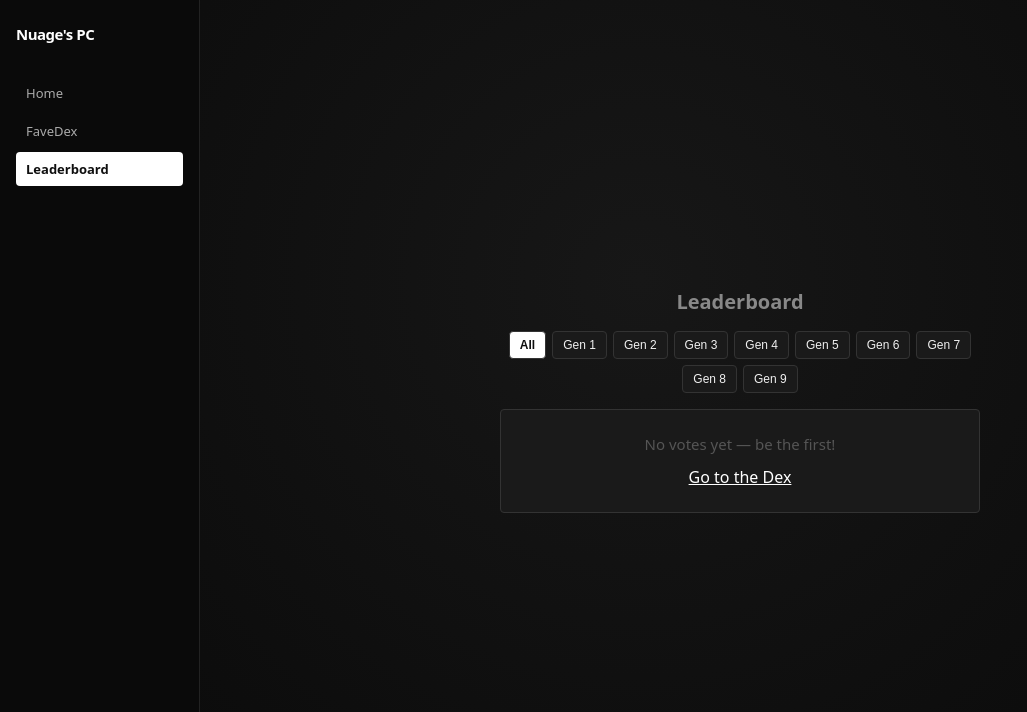
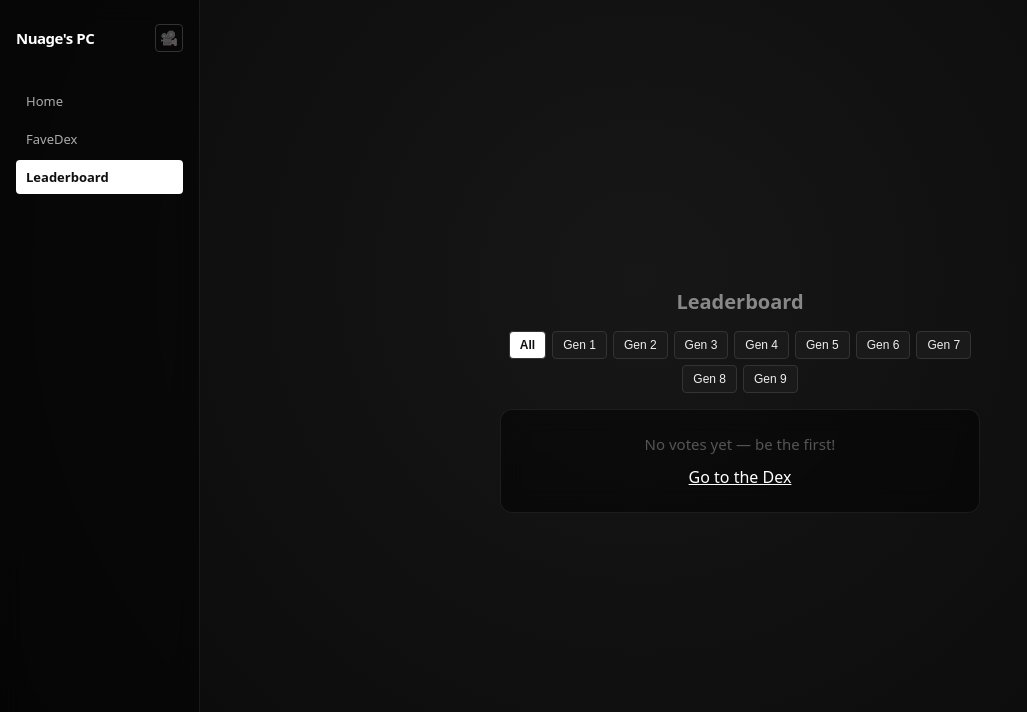
Before and after one commit to nuageuk/FaveDex, a React (Vite) app: page /results in a window 1280 px wide. Shown: the top 712 px of the page, without its empty margins (0-1027 px from the left). Built offline with nearby package versions, Linux system fonts and the light colour scheme; what bad-words would draw is missing.

Commit message:
feat: glassmorphism styling across all page cards and sidebar/toggle for darkmode and video

```diff
--- a/src/App.css
+++ b/src/App.css
@@ -1,4 +1,21 @@
 * { box-sizing: border-box; margin: 0; padding: 0; }
+
+.theme-video {
+  --panel-bg: rgba(0, 0, 0, 0.45);
+  --panel-blur: blur(12px);
+  --panel-border-color: rgba(255, 255, 255, 0.08);
+}
+
+.theme-dark {
+  --panel-bg: rgba(20, 20, 20, 0.95);
+  --panel-blur: none;
+  --panel-border-color: #333;
+}
+
+.theme-dark .bg-video,
+.theme-dark .bg-video-overlay {
+  display: none;
+}
 
 body {
   background: radial-gradient(circle at 50% 35%, #171717 0%, #0f0f0f 55%, #090909 100%);
@@ -184,8 +201,10 @@ p {
     right: 0;
     height: 56px;
     padding: 0 16px;
-    background: #0a0a0a;
-    border-bottom: 1px solid #222;
+    background: var(--panel-bg);
+    backdrop-filter: var(--panel-blur);
+    -webkit-backdrop-filter: var(--panel-blur);
+    border-bottom: 1px solid var(--panel-border-color);
     box-sizing: border-box;
     z-index: 200;
   }
--- a/src/App.jsx
+++ b/src/App.jsx
@@ -1,13 +1,25 @@
+import { useEffect, useState } from 'react'
 import { Routes, Route } from 'react-router-dom'
 import Landing from './pages/Landing.jsx'
 import Dex from './pages/Dex.jsx'
 import Results from './pages/Results.jsx'
 import Navbar from './components/Navbar.jsx'
+import { getStoredTheme, setStoredTheme } from './utils/theme'
 
 export default function App() {
+  const [theme, setTheme] = useState(getStoredTheme)
+
+  useEffect(() => {
+    setStoredTheme(theme)
+  }, [theme])
+
+  function toggleTheme() {
+    setTheme((current) => (current === 'video' ? 'dark' : 'video'))
+  }
+
   return (
-    <>
-      <Navbar />
+    <div className={`theme-${theme}`}>
+      <Navbar theme={theme} onToggleTheme={toggleTheme} />
       <div className="app-content">
         <Routes>
           <Route path="/" element={<Landing />} />
@@ -15,6 +27,6 @@ export default function App() {
           <Route path="/results" element={<Results />} />
         </Routes>
       </div>
-    </>
+    </div>
   )
 }
--- a/src/components/Navbar.jsx
+++ b/src/components/Navbar.jsx
@@ -9,8 +9,29 @@ const LINKS = [
   { to: '/results', label: 'Leaderboard' },
 ]
 
-export default function Navbar() {
+export default function Navbar({ theme, onToggleTheme }) {
   const [isOpen, setIsOpen] = useState(false)
+
+  const themeToggleButton = (
+    <button
+      onClick={onToggleTheme}
+      aria-label={theme === 'video' ? 'Switch to dark theme' : 'Switch to video theme'}
+      title={theme === 'video' ? 'Switch to dark theme' : 'Switch to video theme'}
+      style={{
+        background: 'transparent',
+        border: '1px solid #333',
+        borderRadius: '4px',
+        width: '28px',
+        height: '28px',
+        fontSize: '14px',
+        lineHeight: 1,
+        cursor: 'pointer',
+        flexShrink: 0,
+      }}
+    >
+      {theme === 'video' ? '🎥' : '🌙'}
+    </button>
+  )
 
   return (
     <>
@@ -26,6 +47,7 @@ export default function Navbar() {
           <span />
         </button>
         <div className="navbar-mobile-title">Nuage&apos;s PC</div>
+        <div style={{ marginLeft: 'auto' }}>{themeToggleButton}</div>
       </div>
 
       {isOpen && <div className="navbar-backdrop" onClick={() => setIsOpen(false)} />}
@@ -34,8 +56,10 @@ export default function Navbar() {
         className={`navbar${isOpen ? ' navbar-open' : ''}`}
         style={{
           width: `${NAVBAR_WIDTH}px`,
-          background: '#0a0a0a',
-          borderRight: '1px solid #222',
+          background: 'var(--panel-bg)',
+          backdropFilter: 'var(--panel-blur)',
+          WebkitBackdropFilter: 'var(--panel-blur)',
+          borderRight: '1px solid var(--panel-border-color)',
           display: 'flex',
           flexDirection: 'column',
           padding: '24px 16px',
@@ -46,14 +70,23 @@ export default function Navbar() {
         <div
           className="navbar-title"
           style={{
-            fontSize: '15px',
-            fontWeight: 700,
-            color: '#fff',
-            letterSpacing: '-0.5px',
+            display: 'flex',
+            alignItems: 'center',
+            justifyContent: 'space-between',
             marginBottom: '32px',
           }}
         >
-          Nuage&apos;s PC
+          <span
+            style={{
+              fontSize: '15px',
+              fontWeight: 700,
+              color: '#fff',
+              letterSpacing: '-0.5px',
+            }}
+          >
+            Nuage&apos;s PC
+          </span>
+          {themeToggleButton}
         </div>
 
         <div style={{ display: 'flex', flexDirection: 'column', gap: '4px' }}>
--- a/src/pages/Dex.jsx
+++ b/src/pages/Dex.jsx
@@ -67,6 +67,7 @@ function BackgroundVideo() {
   return (
     <>
       <video
+        className="bg-video"
         autoPlay
         loop
         muted
@@ -83,6 +84,7 @@ function BackgroundVideo() {
         }}
       />
       <div
+        className="bg-video-overlay"
         style={{
           position: 'fixed',
           top: 0,
@@ -399,9 +401,11 @@ export default function Dex() {
         <div
           style={{
             width: '400px',
-            background: '#1a1a1a',
-            border: '1px solid #333',
-            borderRadius: '4px',
+            background: 'var(--panel-bg)',
+            backdropFilter: 'var(--panel-blur)',
+            WebkitBackdropFilter: 'var(--panel-blur)',
+            border: '1px solid var(--panel-border-color)',
+            borderRadius: '12px',
             padding: '16px',
             display: 'flex',
             flexDirection: 'column',
@@ -445,9 +449,11 @@ export default function Dex() {
         <div
           style={{
             width: '400px',
-            background: '#1a1a1a',
-            border: '1px solid #333',
-            borderRadius: '4px',
+            background: 'var(--panel-bg)',
+            backdropFilter: 'var(--panel-blur)',
+            WebkitBackdropFilter: 'var(--panel-blur)',
+            border: '1px solid var(--panel-border-color)',
+            borderRadius: '12px',
             padding: '16px',
             display: 'flex',
             flexDirection: 'column',
@@ -524,9 +530,11 @@ export default function Dex() {
               top: 'calc(100% + 4px)',
               left: 0,
               width: '100%',
-              background: '#0f0f0f',
-              border: '1px solid #333',
-              borderRadius: '4px',
+              background: 'var(--panel-bg)',
+              backdropFilter: 'var(--panel-blur)',
+              WebkitBackdropFilter: 'var(--panel-blur)',
+              border: '1px solid var(--panel-border-color)',
+              borderRadius: '12px',
               overflow: 'hidden',
               zIndex: 10,
               boxShadow: '0 8px 24px rgba(0, 0, 0, 0.5)',
@@ -589,9 +597,11 @@ export default function Dex() {
           style={{
             marginTop: '24px',
             width: '400px',
-            background: '#1a1a1a',
-            border: '1px solid #333',
-            borderRadius: '4px',
+            background: 'var(--panel-bg)',
+            backdropFilter: 'var(--panel-blur)',
+            WebkitBackdropFilter: 'var(--panel-blur)',
+            border: '1px solid var(--panel-border-color)',
+            borderRadius: '12px',
             padding: '16px',
             display: 'flex',
             flexDirection: 'column',
--- a/src/pages/Results.jsx
+++ b/src/pages/Results.jsx
@@ -103,9 +103,11 @@ export default function Results() {
         {filteredLeaderboard.length === 0 ? (
           <div
             style={{
-              background: '#1a1a1a',
-              border: '1px solid #333',
-              borderRadius: '4px',
+              background: 'var(--panel-bg)',
+              backdropFilter: 'var(--panel-blur)',
+              WebkitBackdropFilter: 'var(--panel-blur)',
+              border: '1px solid var(--panel-border-color)',
+              borderRadius: '12px',
               padding: '24px',
               textAlign: 'center',
               color: '#888',
@@ -136,9 +138,11 @@ export default function Results() {
                   display: 'flex',
                   alignItems: 'center',
                   gap: '12px',
-                  background: '#1a1a1a',
-                  border: '1px solid #333',
-                  borderRadius: '4px',
+                  background: 'var(--panel-bg)',
+                  backdropFilter: 'var(--panel-blur)',
+                  WebkitBackdropFilter: 'var(--panel-blur)',
+                  border: '1px solid var(--panel-border-color)',
+                  borderRadius: '12px',
                   padding: '10px 12px',
                 }}
               >
--- /dev/null
+++ b/src/utils/theme.js
@@ -0,0 +1,18 @@
+export const THEME_KEY = 'favedex_theme'
+
+export function getStoredTheme() {
+  try {
+    const stored = localStorage.getItem(THEME_KEY)
+    return stored === 'dark' ? 'dark' : 'video'
+  } catch {
+    return 'video'
+  }
+}
+
+export function setStoredTheme(theme) {
+  try {
+    localStorage.setItem(THEME_KEY, theme)
+  } catch {
+    // ignore write failures (e.g. storage disabled)
+  }
+}
```
